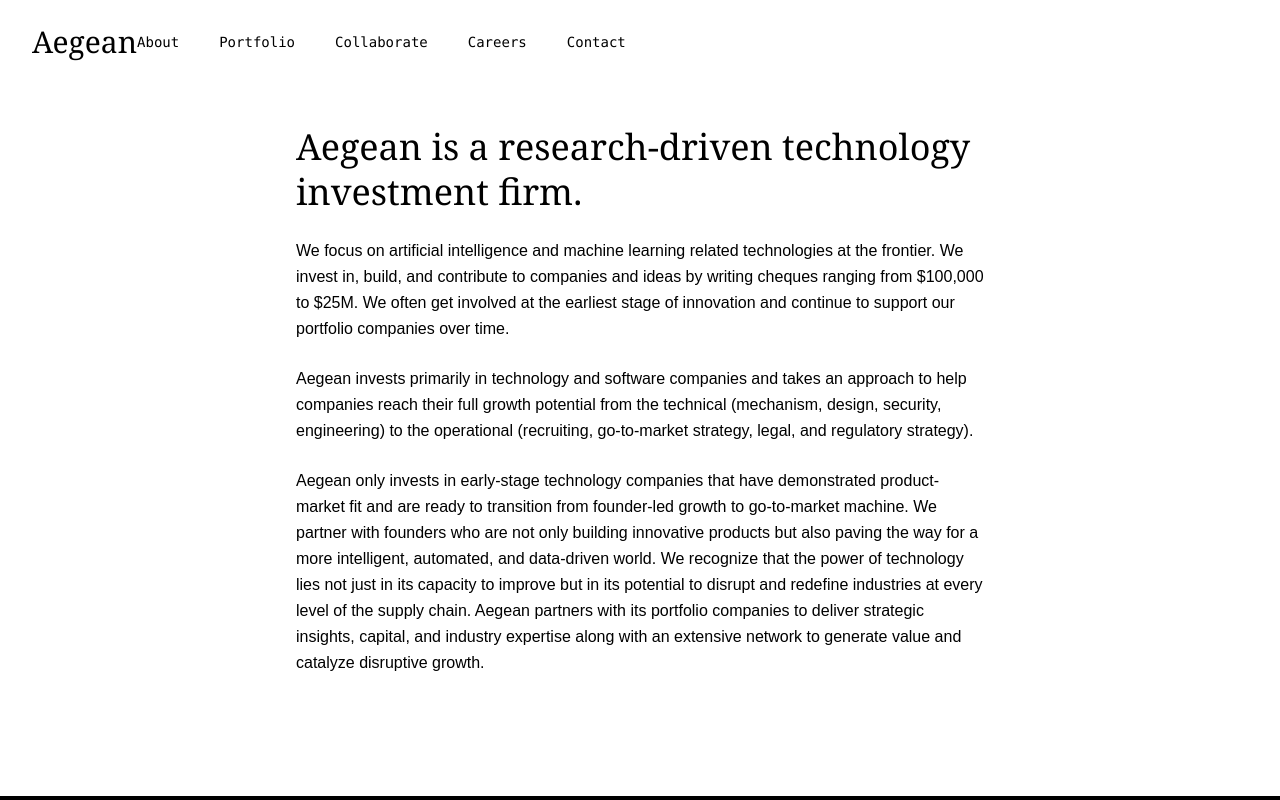
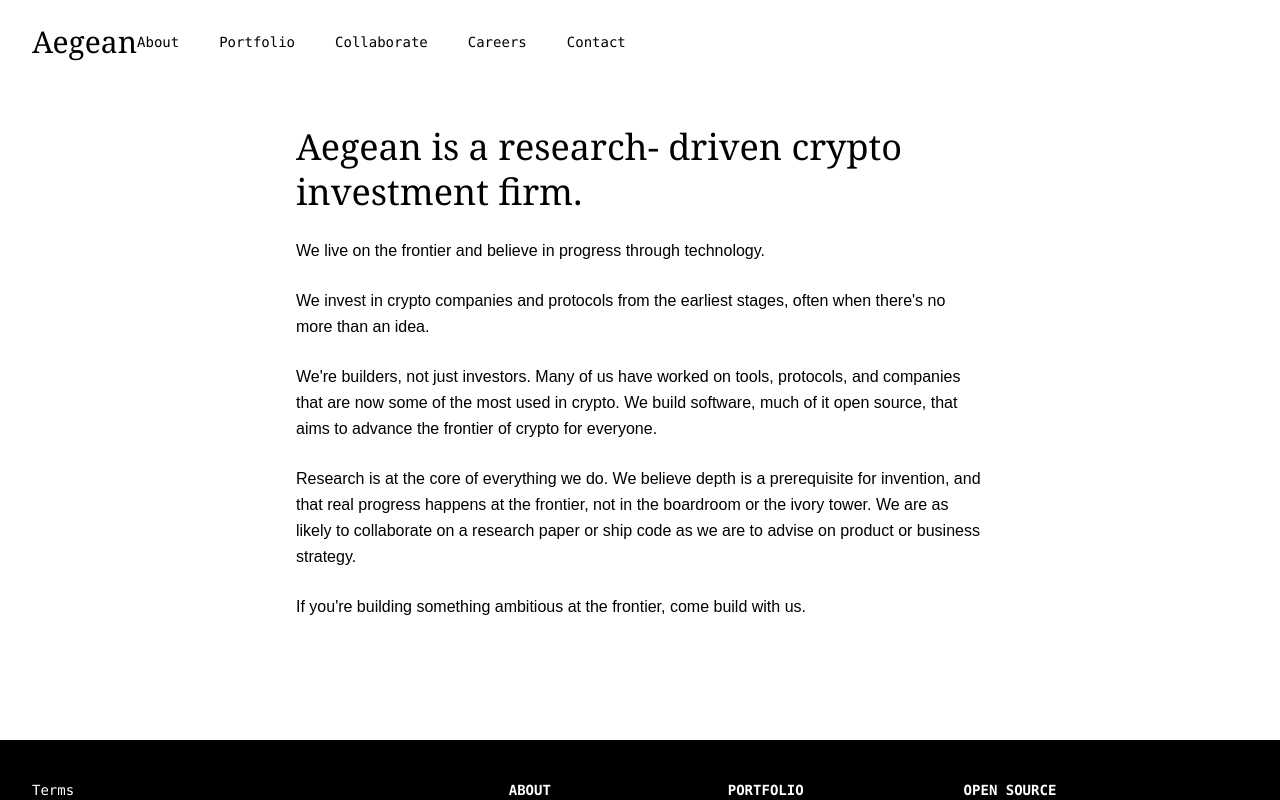
Before and after one commit to Parthakashyap/paradigm, a Next.js app: page /collaborate in a window 1280 px wide. Shown: the top 800 px of the page. Built offline with nearby package versions, Linux system fonts and the light colour scheme.

Commit message:
content update

```diff
--- a/src/app/collaborate/page.tsx
+++ b/src/app/collaborate/page.tsx
@@ -8,33 +8,31 @@ const collaborate = () => {
       <div className="bg-white ">
         <div className="flex justify-center items-start flex-col mx-auto max-w-3xl h-full p-10 mb-20 space-y-6">
           <h1 className="text-4xl font-serif text-black leading-tight">
-          Aegean is a research-driven technology investment firm.
+            Aegean is a research- driven crypto investment firm.
           </h1>
           <p className="text-black leading-relaxed">
-          We focus on artificial intelligence and machine learning related
-          technologies at the frontier. We invest in, build, and contribute to
-          companies and ideas by writing cheques ranging from $100,000 to $25M.
-          We often get involved at the earliest stage of innovation and continue
-          to support our portfolio companies over time.
+            We live on the frontier and believe in progress through technology.
           </p>
           <p className="text-black leading-relaxed">
-          Aegean invests primarily in technology and software companies and
-          takes an approach to help companies reach their full growth potential
-          from the technical (mechanism, design, security, engineering) to the
-          operational (recruiting, go-to-market strategy, legal, and regulatory
-          strategy).
+            We invest in crypto companies and protocols from the earliest
+            stages, often when there's no more than an idea.
           </p>
           <p className="text-black leading-relaxed">
-          Aegean only invests in early-stage technology companies that have
-          demonstrated product-market fit and are ready to transition from
-          founder-led growth to go-to-market machine. We partner with founders
-          who are not only building innovative products but also paving the way
-          for a more intelligent, automated, and data-driven world. We recognize
-          that the power of technology lies not just in its capacity to improve
-          but in its potential to disrupt and redefine industries at every level
-          of the supply chain. Aegean partners with its portfolio companies to
-          deliver strategic insights, capital, and industry expertise along with
-          an extensive network to generate value and catalyze disruptive growth.
+            We're builders, not just investors. Many of us have worked on tools,
+            protocols, and companies that are now some of the most used in
+            crypto. We build software, much of it open source, that aims to
+            advance the frontier of crypto for everyone.
+          </p>
+          <p className="text-black leading-relaxed">
+            Research is at the core of everything we do. We believe depth is a
+            prerequisite for invention, and that real progress happens at the
+            frontier, not in the boardroom or the ivory tower. We are as likely
+            to collaborate on a research paper or ship code as we are to advise
+            on product or business strategy.
+          </p>
+          <p className="text-black leading-relaxed">
+            If you're building something ambitious at the frontier, come build
+            with us.
           </p>
         </div>
       </div>
```
Lines whose indentation alone changed are shown as unchanged.
